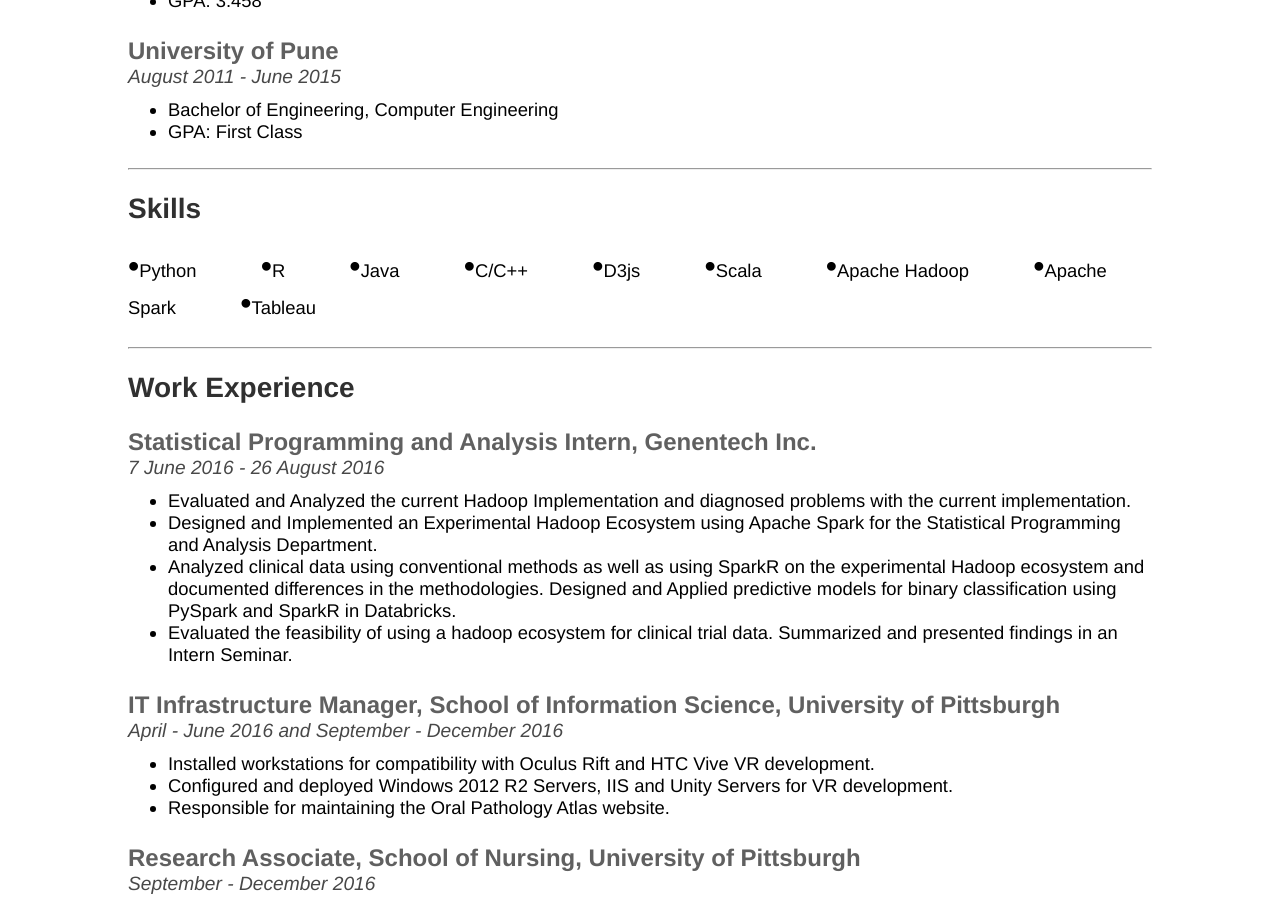
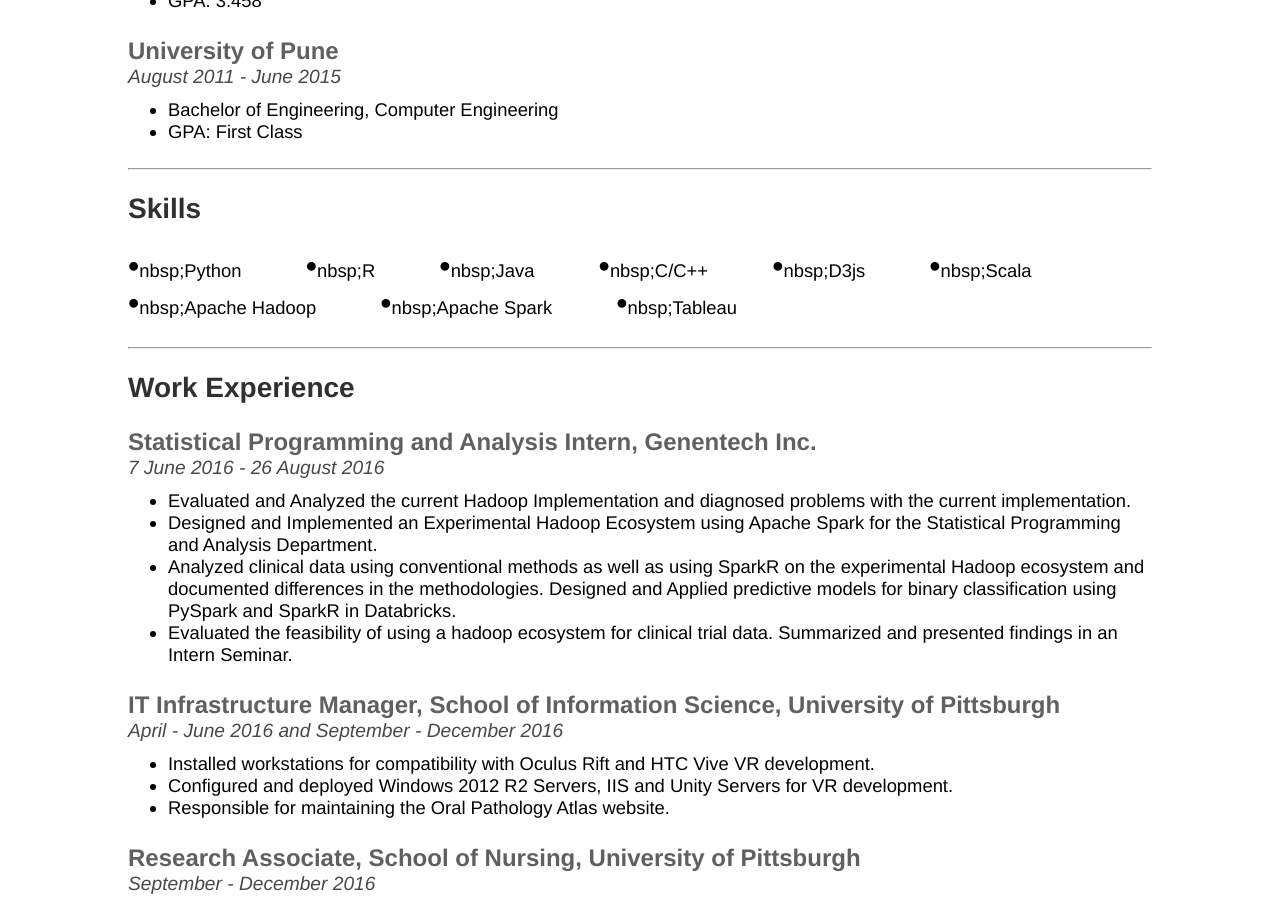
Before and after one commit to NeilBardhan/neilbardhan.github.io, a Jekyll site: the page built from resume/index.html, in a window 1280 px wide and 900 px high, scrolled down 372 px. Built offline with Jekyll 4.4.1, drawn with Linux system fonts in a browser that asks for light colours.

Commit message:
Update index.html

```diff
--- a/resume/index.html
+++ b/resume/index.html
@@ -28,15 +28,15 @@
 		<hr>
 		<h2>Skills</h2>
 			<ul class="skills" id="skills">
-				<li>Python</li>
-				<li>R</li>
-				<li>Java</li>
-				<li>C/C++</li>
-				<li>D3js</li>
-				<li>Scala</li>
-				<li>Apache Hadoop</li>
-				<li>Apache Spark</li>
-				<li>Tableau</li>
+				<li>nbsp;Python</li>
+				<li>nbsp;R</li>
+				<li>nbsp;Java</li>
+				<li>nbsp;C/C++</li>
+				<li>nbsp;D3js</li>
+				<li>nbsp;Scala</li>
+				<li>nbsp;Apache Hadoop</li>
+				<li>nbsp;Apache Spark</li>
+				<li>nbsp;Tableau</li>
 			</ul>
 		<hr>
 		<h2>Work Experience</h2>
```
